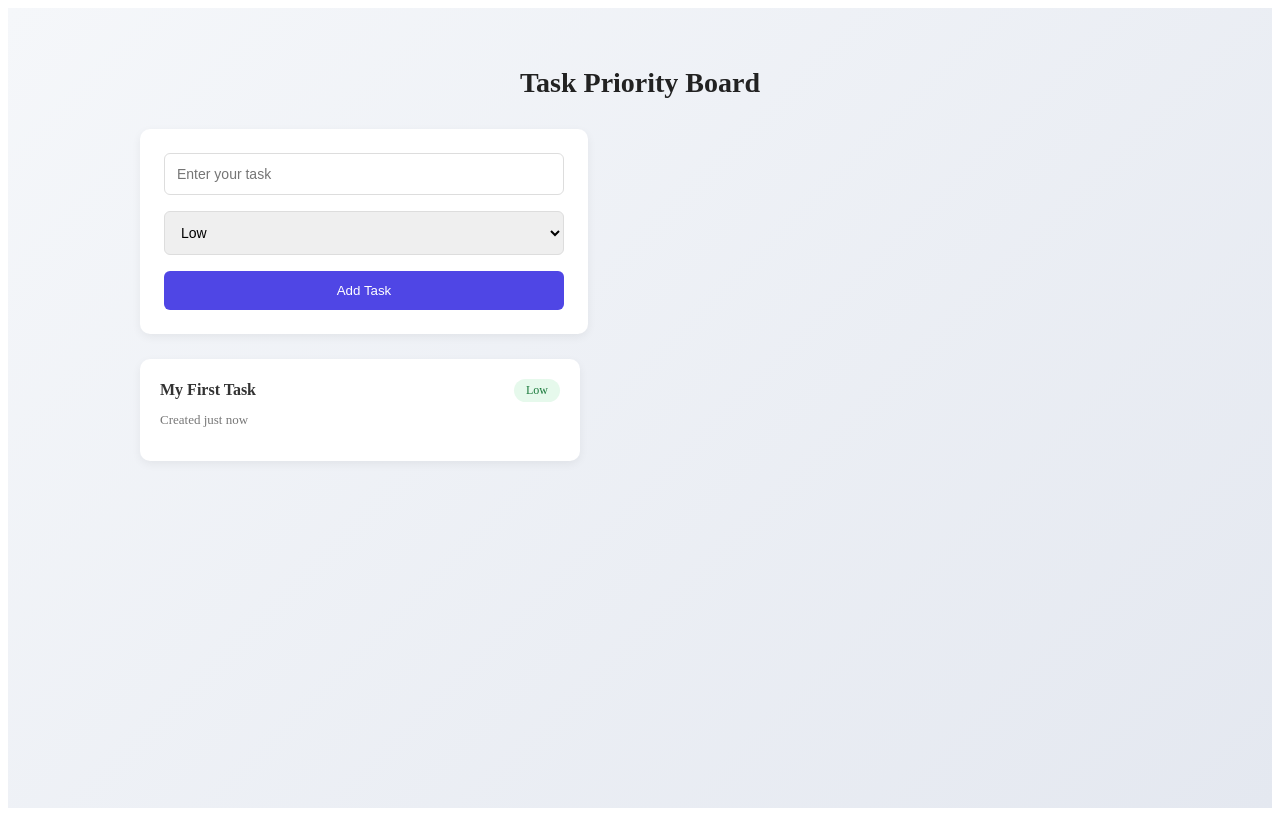
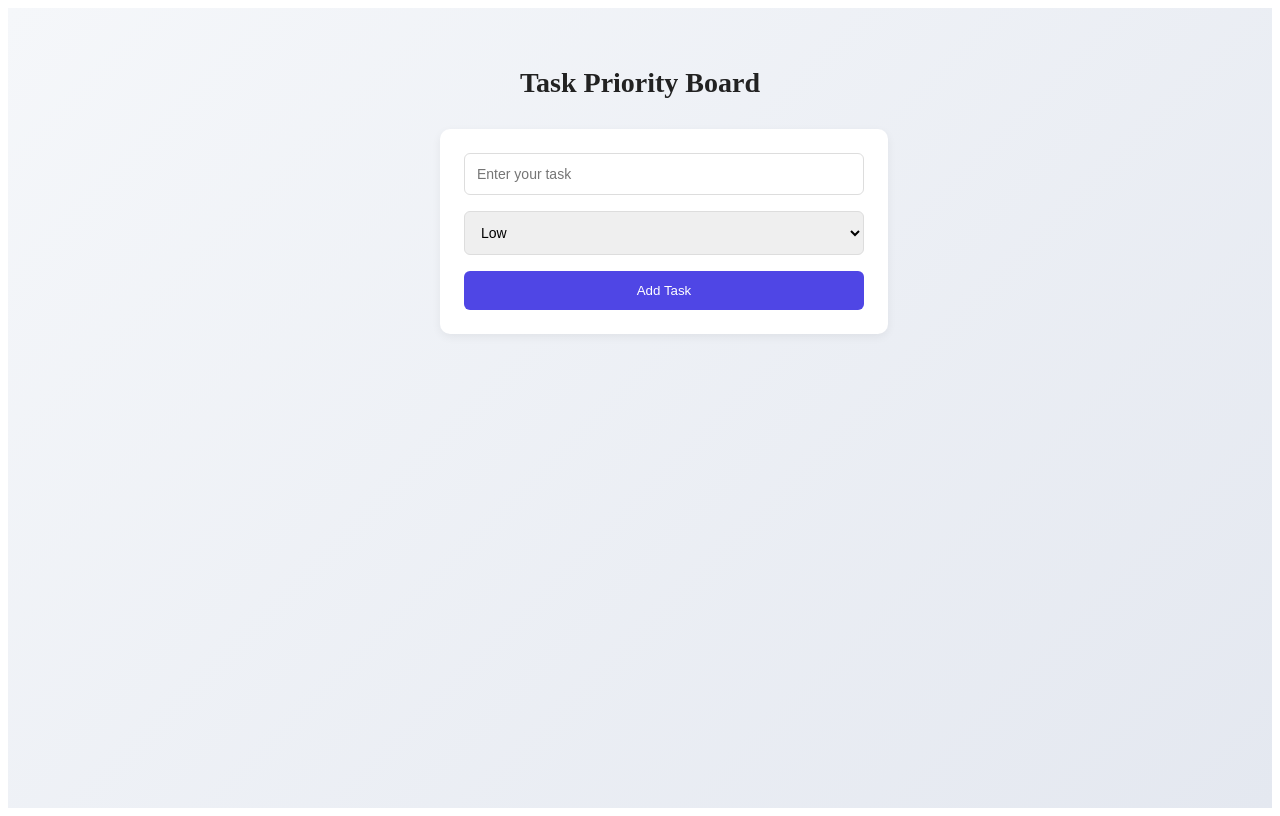
Before and after one commit to muskan-chouhan/react, a React (Vite) app in the folder 39-project-task-board/: page / in a window 1280 px wide. Built offline with nearby package versions, Linux system fonts and the light colour scheme.

Commit message:
let's show data

```diff
--- a/39-project-task-board/src/App.jsx
+++ b/39-project-task-board/src/App.jsx
@@ -1,6 +1,7 @@
 import TaskForm from './TaskForm'
 import ShowCard from './ShowTaskCard'
 import styled from 'styled-components'
+import { useState } from 'react';
 
 
 const BoardWrapper = styled.div`
@@ -30,13 +31,16 @@ const Content = styled.div`
   flex-direction: column;
   gap: 25px;
   max-width: 400px;
+  margin: 0 auto;
 `;
 
 function App() {
+
+  const [taskArr,setTaskArr] =useState([])
   const onhandel=(getTask,getPriorty)=>{
-    console.log(getTask);
-    console.log(getPriorty);
-
+     setTaskArr([...taskArr,{task:getTask,priority:getPriorty}])
+    //console.log(getTask);
+    // console.log(getPriorty);
   }
   return (
     <BoardWrapper>
@@ -45,7 +49,12 @@ function App() {
 
         <Content>
           <TaskForm addGetFun={onhandel}/>
-          <ShowCard />
+          {
+            taskArr.map((data,index)=>(
+              <ShowCard key={index} task={task} priority={priority}/>
+            ))
+          }
+
         </Content>
 
       </Container>
```
